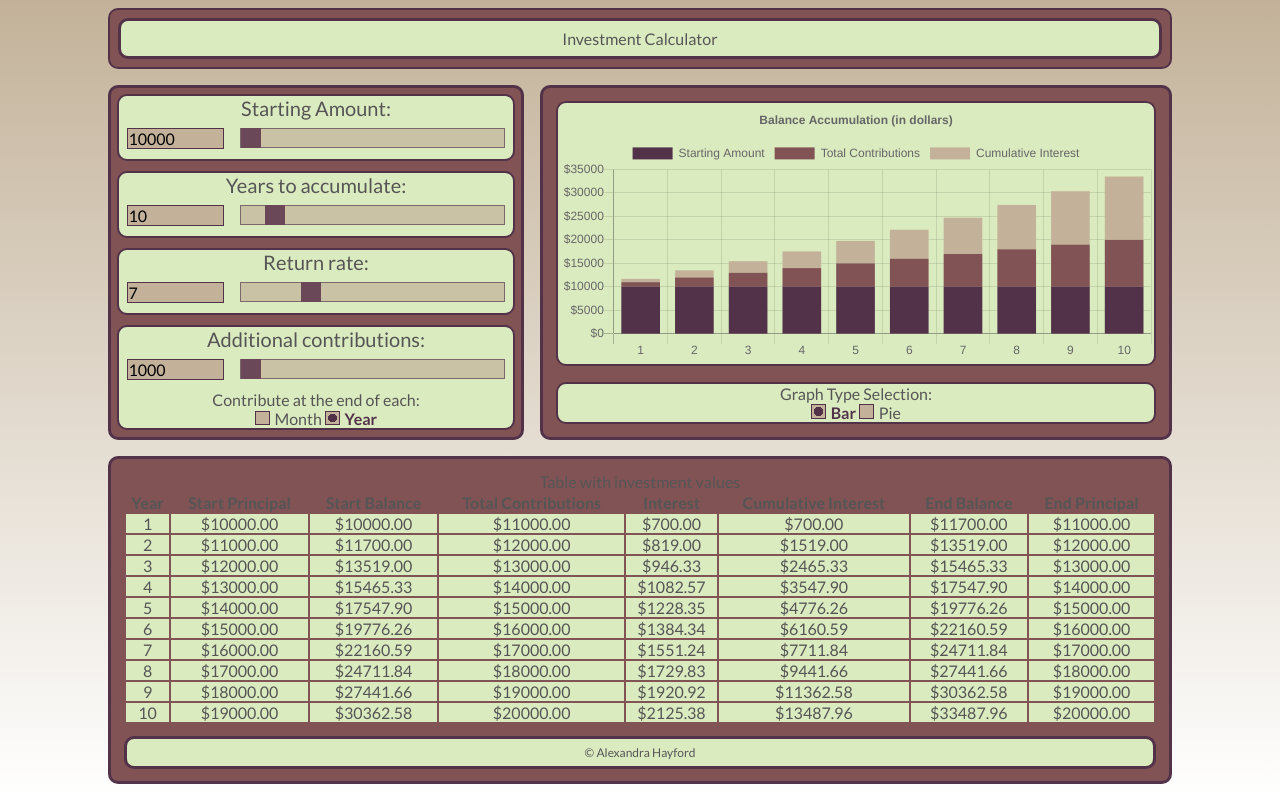
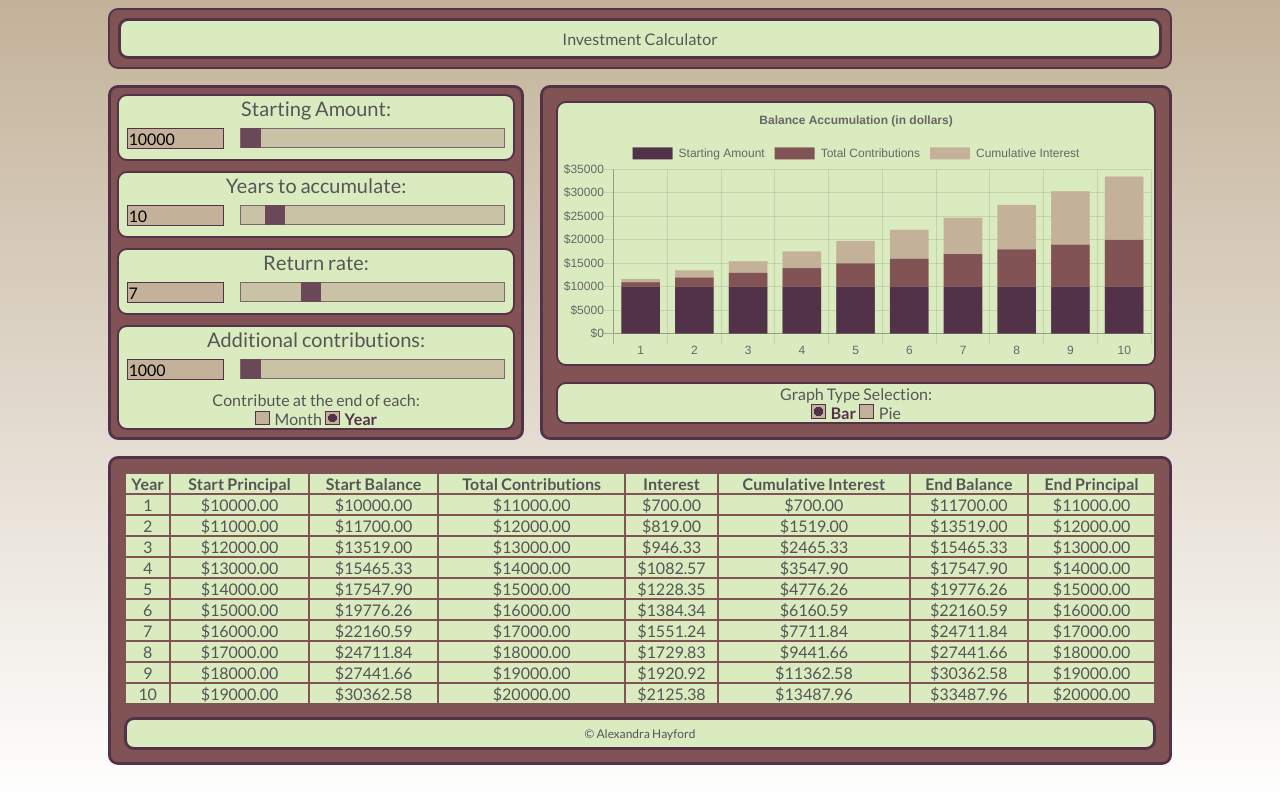
Before and after one commit to ahayford/investment-calculator, a plain HTML site: page index.html in a window 1280 px wide. Drawn offline with nearby package versions, Linux system fonts and the light colour scheme.

Commit message:
Refactor investment_app.js

```diff
--- a/index.html
+++ b/index.html
@@ -1,7 +1,7 @@
 <!DOCTYPE html>
 <html lang="en">
 <head>
-    <title><h1>Investment Calculator</h1></title>
+    <title>Investment Calculator</title>
     <meta charset="UTF-8">
     <link href="https://fonts.googleapis.com/css?family=Lato:300,400,700" rel="stylesheet" type="text/css">
     <link href="https://fonts.googleapis.com/css?family=Ubuntu:300,400,700" rel="stylesheet" type="text/css">
--- a/investment_app.js
+++ b/investment_app.js
@@ -122,9 +122,6 @@ function renderTable() {
 
     tableRef.createTBody()
 
-    let caption = tableRef.createCaption();
-    caption.textContent = 'Table with investment values';
-
     let header = tableRef.createTHead();
     let headerRow = header.insertRow(0);
 
@@ -142,7 +139,6 @@ function renderTable() {
 }
 
 function renderRow(year, startPrincipal, startBalance, totalContributions, interest, cumulativeInterest, endBalance, endPrincipal) {
-    //add new row to end of table
     let tableRef = document.getElementById('myTable')
 
     let tBodyRef = tableRef.getElementsByTagName('tbody')[0];
--- a/investment_style.css
+++ b/investment_style.css
@@ -1,4 +1,3 @@
-
 * {
     box-sizing: border-box;
     font-family: Lato;
@@ -206,21 +205,13 @@ input[type="radio"]:checked + * {
     padding: 0.5em;
 }
 
-.test {
+#myTable tr th {
     background-color: #DBEBC0;
 }
 
 #myTable td {
     background-color: #DBEBC0;
 }
-
-/*#myTable tr:nth-child(even) td {*/
-/*    background-color: red;*/
-/*}*/
-
-/*#myTable tr:hover td {*/
-/*    background-color: red;*/
-/*}*/
 
 .screen-reader-only {
     position: absolute;
```
